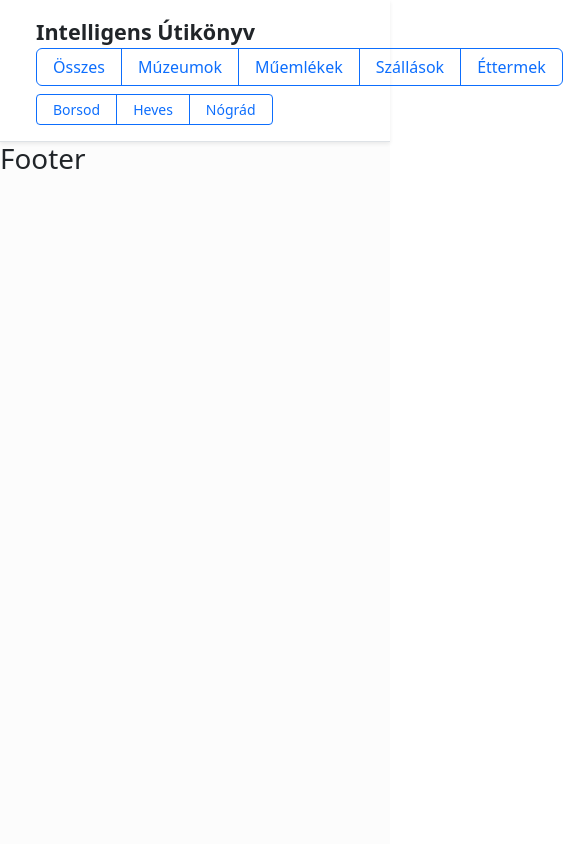
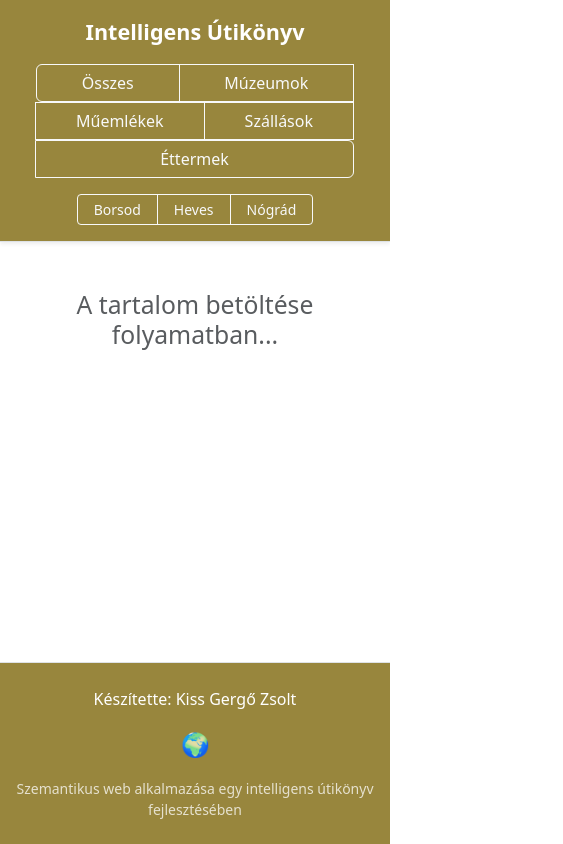
Before and after one commit to gergokiss04/utikonyv, a React (Create React App) app in the folder frontend/: page / in a window 390 px wide. Shown: the whole page, 563 px wide, since content can reach past the window. Built offline with nearby package versions, Linux system fonts and the light colour scheme.

Commit message:
Responsiveness solution

```diff
--- a/frontend/src/App.js
+++ b/frontend/src/App.js
@@ -1,12 +1,19 @@
-  import Header from './components/Header';
-  import Footer from './components/Footer';
-  import 'bootstrap/dist/css/bootstrap.min.css';
-  import './App.css';
+import Header from "./components/Header";
+import Footer from "./components/Footer";
+import "bootstrap/dist/css/bootstrap.min.css";
+import "./App.css";
 
 function App() {
   return (
-      <div style={{ display: 'flex', flexDirection: 'column', minHeight: '100vh', backgroundColor: '#fcfcfc', }}>
+    <div className="d-flex flex-column vh-100">
       <Header />
+      <main className="flex-grow-1">
+        <div className="container mt-5">
+          <h2 className="text-center text-muted">
+            A tartalom betöltése folyamatban...
+          </h2>
+        </div>
+      </main>
       <Footer />
     </div>
   );
--- a/frontend/src/components/Footer.js
+++ b/frontend/src/components/Footer.js
@@ -1,8 +1,25 @@
+import React from "react";
+
 function Footer() {
   return (
-    <div>
-      <h1>Footer</h1>
-    </div>
+    <footer
+      className="container-fluid d-flex flex-wrap flex-column flex-md-row justify-content-between align-items-center py-4 border-top"
+      style={{ backgroundColor: "#98863d" }}
+    >
+      <div className="col-12 col-md-4 mb-3 mb-md-0 text-center text-md-start">
+        <p className="mb-0 text-white">Készítette: Kiss Gergő Zsolt</p>
+      </div>
+
+      <div className="col-12 col-md-4 d-flex align-items-center justify-content-center mb-3 mb-md-0">
+        <span className="fs-3" role="img" aria-label="globe">
+          🌍
+        </span>
+      </div>
+
+      <div className="col-12 col-md-4 text-center text-md-end text-white small opacity-75">
+        Szemantikus web alkalmazása egy intelligens útikönyv fejlesztésében
+      </div>
+    </footer>
   );
 }
 
--- a/frontend/src/components/Header.js
+++ b/frontend/src/components/Header.js
@@ -1,34 +1,62 @@
-import React from 'react';
+import React from "react";
 
 const Header = () => {
   return (
-    <div className="container-fluid border-bottom bg-white shadow-sm">
-      <header className="d-flex flex-wrap align-items-center justify-content-between py-3 px-4">
-
-        <div className="col-md-3">
-          <a href="/" className="text-dark text-decoration-none d-flex align-items-center">
+    <div
+      className="container-fluid border-bottom shadow-sm"
+      style={{ backgroundColor: "#98863d" }}
+    >
+      <header className="d-flex flex-wrap align-items-center justify-content-center justify-content-md-between py-3 px-4">
+        <div className="col-12 col-md-3 mb-3 mb-md-0 text-center text-md-start">
+          <a
+            href="/"
+            className="text-white text-decoration-none d-flex align-items-center justify-content-center justify-content-md-start"
+          >
             <span className="fs-4 fw-bold">Intelligens Útikönyv</span>
           </a>
         </div>
 
-        <div className="col-md-auto mb-2 mb-md-0">
-          <div className="btn-group" role="group" aria-label="Kategóriák">
-            <button type="button" className="btn btn-outline-primary px-3">Összes</button>
-            <button type="button" className="btn btn-outline-primary px-3">Múzeumok</button>
-            <button type="button" className="btn btn-outline-primary px-3">Műemlékek</button>
-            <button type="button" className="btn btn-outline-primary px-3">Szállások</button>
-            <button type="button" className="btn btn-outline-primary px-3">Éttermek</button>
+        <div className="col-12 col-md-auto mb-3 mb-md-0 d-flex justify-content-center">
+          <div
+            className="btn-group flex-wrap justify-content-center"
+            role="group"
+            aria-label="Kategóriák"
+          >
+            <button type="button" className="btn btn-outline-light px-3">
+              Összes
+            </button>
+            <button type="button" className="btn btn-outline-light px-3">
+              Múzeumok
+            </button>
+            <button type="button" className="btn btn-outline-light px-3">
+              Műemlékek
+            </button>
+            <button type="button" className="btn btn-outline-light px-3">
+              Szállások
+            </button>
+            <button type="button" className="btn btn-outline-light px-3">
+              Éttermek
+            </button>
           </div>
         </div>
 
-        <div className="col-md-3 d-flex justify-content-end align-items-center">
-          <div className="btn-group btn-group-sm" role="group" aria-label="Vármegyék">
-            <button type="button" className="btn btn-outline-primary px-3">Borsod</button>
-            <button type="button" className="btn btn-outline-primary px-3">Heves</button>
-            <button type="button" className="btn btn-outline-primary px-3">Nógrád</button>
+        <div className="col-12 col-md-3 d-flex justify-content-center justify-content-md-end align-items-center">
+          <div
+            className="btn-group btn-group-sm"
+            role="group"
+            aria-label="Vármegyék"
+          >
+            <button type="button" className="btn btn-outline-light px-3">
+              Borsod
+            </button>
+            <button type="button" className="btn btn-outline-light px-3">
+              Heves
+            </button>
+            <button type="button" className="btn btn-outline-light px-3">
+              Nógrád
+            </button>
           </div>
         </div>
-
       </header>
     </div>
   );
```
Lines whose indentation alone changed are shown as unchanged.
